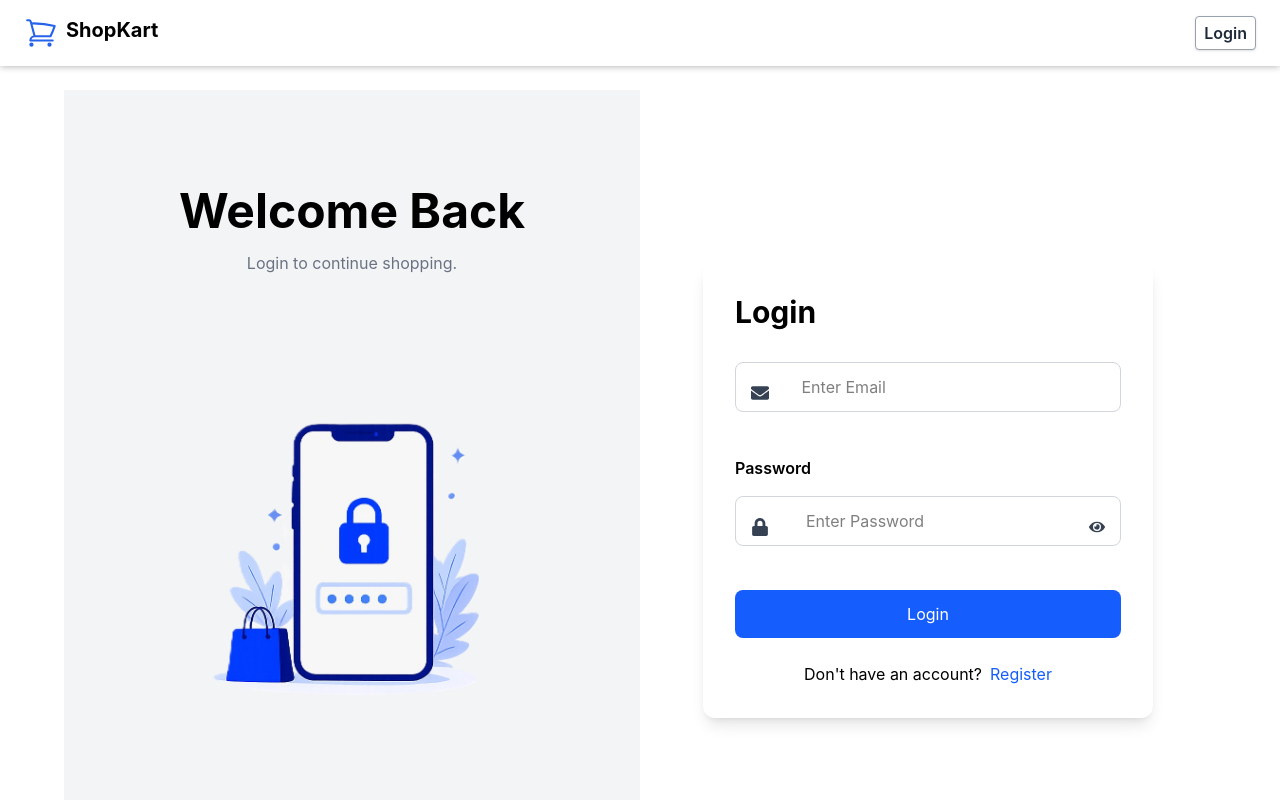
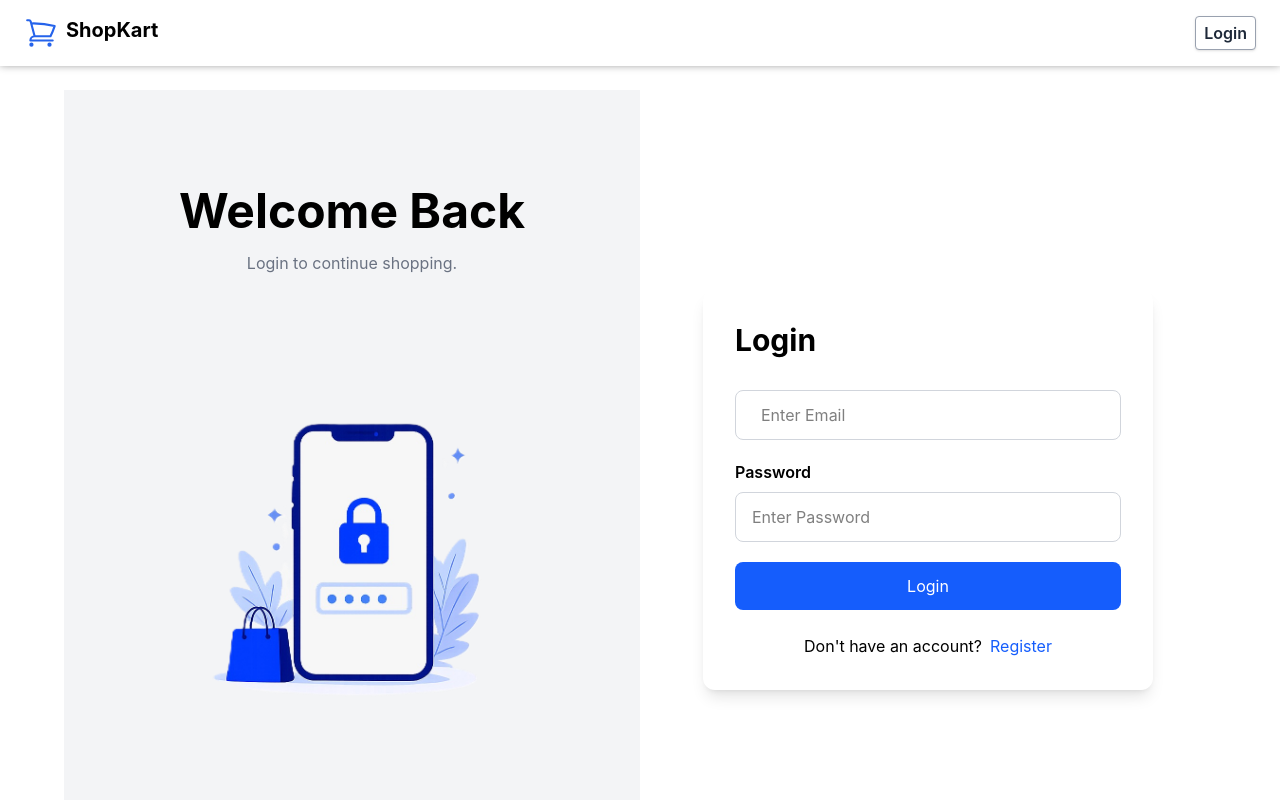
Before and after one commit to neethunair078-sys/ShopKart, a React (Vite) app: page /login in a window 1280 px wide. Shown: the top 800 px of the page. Built offline with nearby package versions, Linux system fonts and the light colour scheme; data requests are answered from the project's data file.

Commit message:
Reworked Login UI

```diff
--- a/src/pages/login.jsx
+++ b/src/pages/login.jsx
@@ -83,27 +83,9 @@ function Login() {
                     <div className="w-[450px] shadow-lg rounded-xl p-8">
 
                         <h1 className="text-3xl font-bold mb-6">  Login </h1>
-
-                        <div className="relative mt-2 mb-6">
-
-                            <FaEnvelope
-                                className="absolute left-4 top-1/2 -translate-y-1/2 text-gray-700 text-lg" />
-
-                            <input type="email" placeholder="           Enter Email" className="w-full border border-gray-300 rounded-lg px-4 py-3 mt-2 mb-5 focus:outline-none focus:ring-2 focus:ring-blue-500 p-20" value={email} onChange={(e) => setEmail(e.target.value)} />
-
-                        </div>
+                        <input type="email" placeholder="  Enter Email" className="w-full border border-gray-300 rounded-lg px-4 py-3 mt-2 mb-5 focus:outline-none focus:ring-2 focus:ring-blue-500 p-20" value={email} onChange={(e) => setEmail(e.target.value)} />
                         <label className="font-semibold">Password</label>
-                        <div className="relative mt-2 mb-6">
-
-                            <FaLock
-                                className="absolute left-4 top-1/2 -translate-y-1/2 text-gray-700 text-lg"
-                            />
-
-                            <input type="Password" placeholder="            Enter Password" className="w-full border border-gray-300 rounded-lg px-4 py-3 mt-2 mb-5 focus:outline-none focus:ring-2 focus:ring-blue-500" value={password} onChange={(e) => setPassword(e.target.value)} />
-
-                            <FaEye className="absolute right-4 top-1/2 -translate-y-1/2 text-gray-700 cursor-pointer" />
-
-                        </div>
+                        <input type="Password" placeholder="Enter Password" className="w-full border border-gray-300 rounded-lg px-4 py-3 mt-2 mb-5 focus:outline-none focus:ring-2 focus:ring-blue-500" value={password} onChange={(e) => setPassword(e.target.value)} />
                         <button className="w-full bg-blue-600 text-white py-3 rounded-lg" onClick={handleLogin}>Login</button>
                         <p className="text-center mt-6">Don't have an account?
                             <span className="text-blue-600 cursor-pointer ml-2">
```
Also changed, not shown: db.json.
